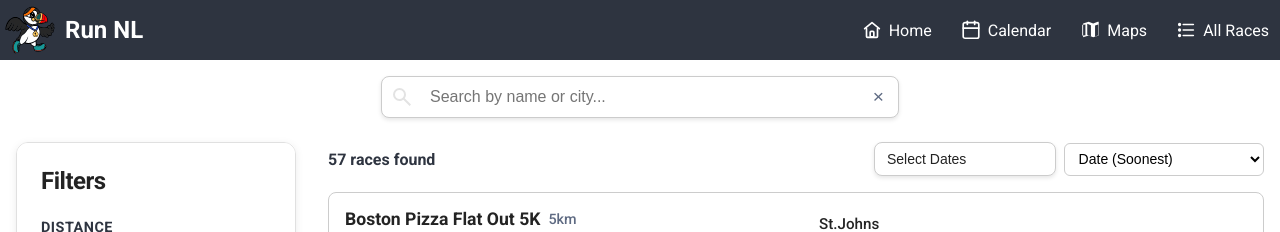
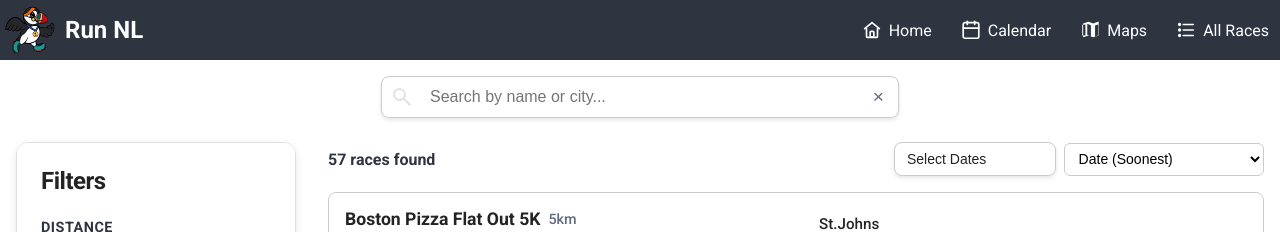
Before and after one commit to stevemac228/running-website, a Next.js app: page /races in a window 1280 px wide. Shown: the top 232 px of the page. Built offline with nearby package versions, Linux system fonts and the light colour scheme.

Commit message:
Change min-width from 180px to 160px
Reduced the minimum width of the element.

```diff
--- a/styles/globals.css
+++ b/styles/globals.css
@@ -555,7 +555,7 @@ nav {
   box-shadow: 0 2px 4px rgba(0, 0, 0, 0.1);
   overflow: hidden;
   transition: box-shadow 0.2s ease, border-color 0.2s ease;
-  min-width: 180px;
+  min-width: 160px;
 }
 
 .date-range-selector-wrapper:hover {
```
